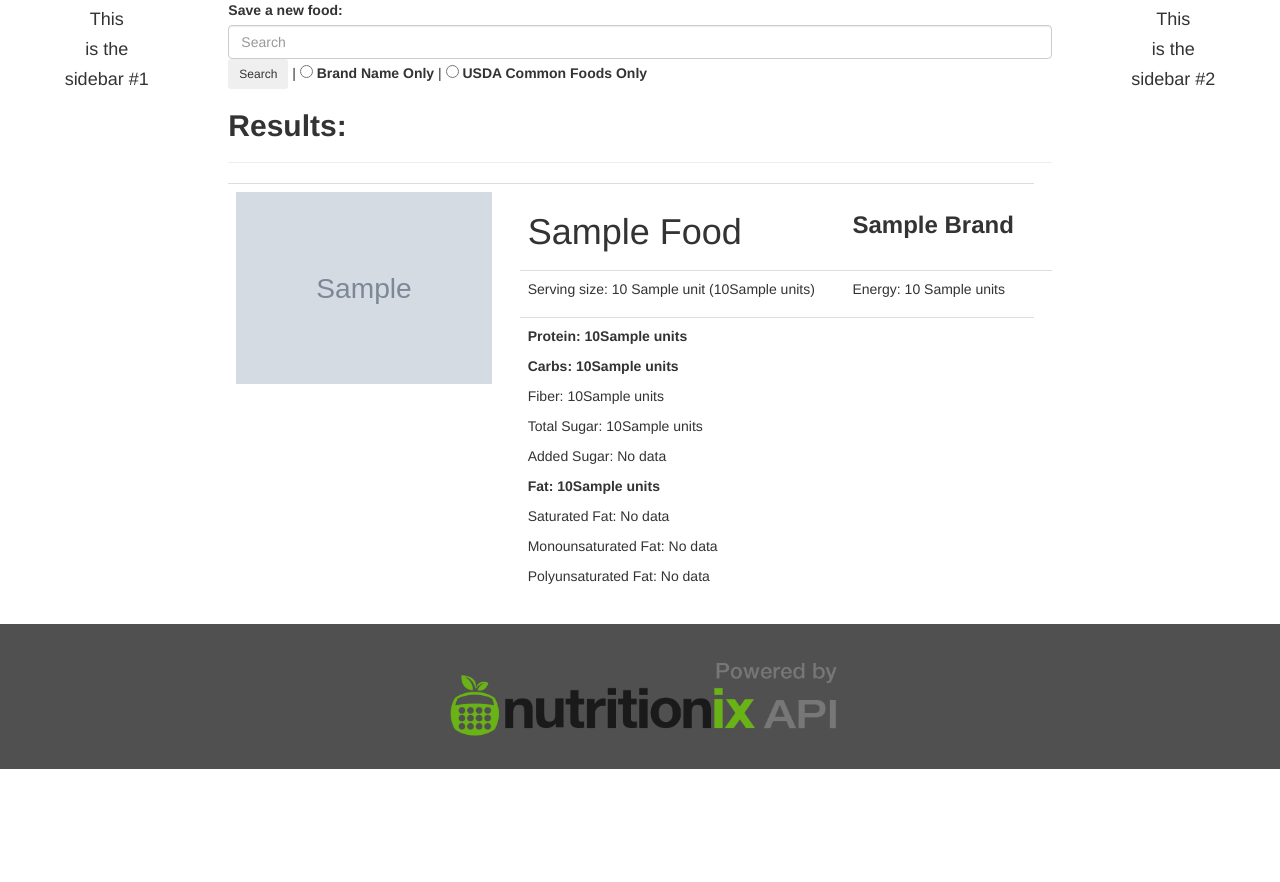
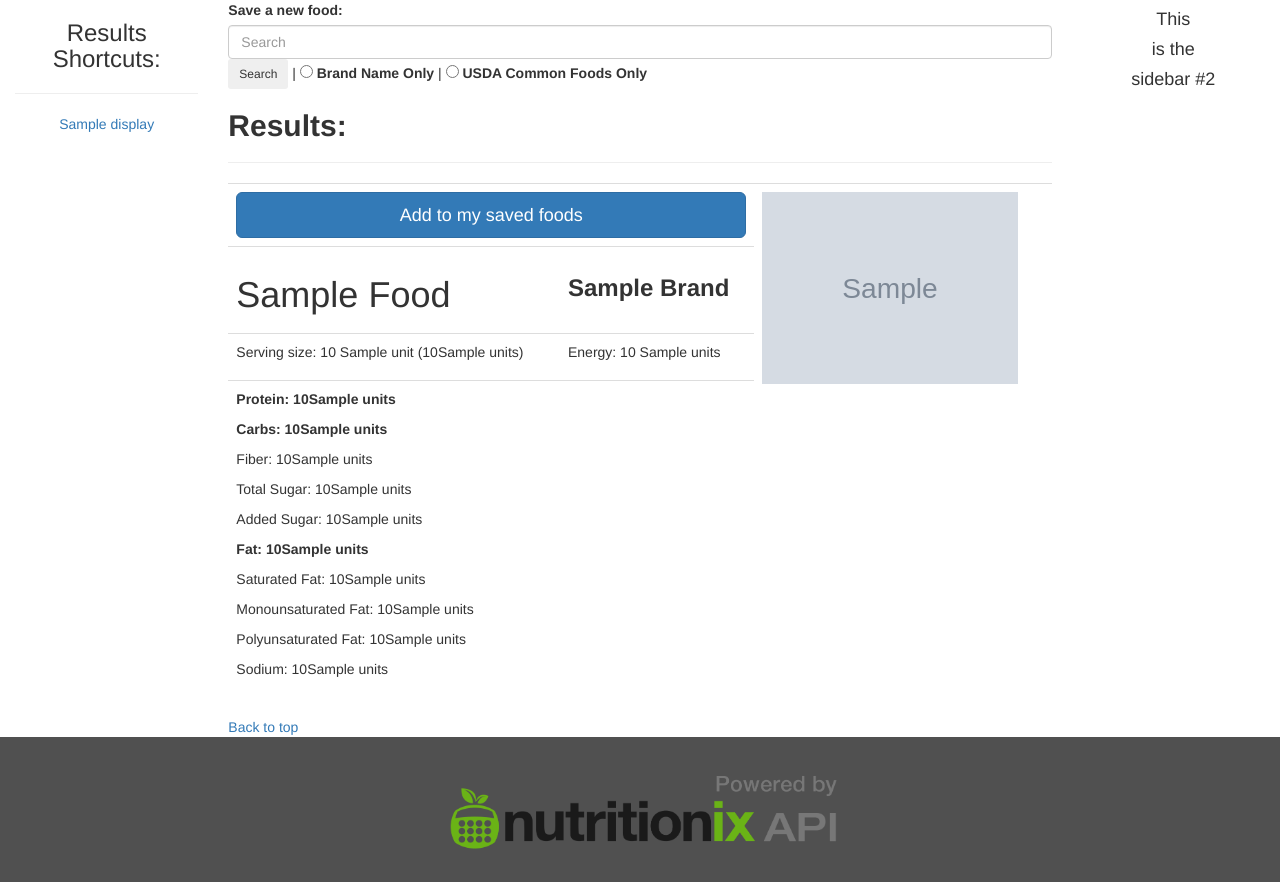
Before and after one commit to Elijah-Piper/Diet-on-Rails, a Django app: template DietOnRails/tracker/templates/add_saved_food.html in a window 1280 px wide. Shown: the part 52-934 px from the top of the page. Before the commit the page ends 821 px from the top, so only its background shows below. Run offline with Django 3.2, Linux system fonts and the light colour scheme; tables that the repository leaves empty hold one stand-in row (values such as "Sample post"); the template is opened without the code that fills it: values that come from a table or form of the project are taken from there, most other values are stand-ins (such as "Sample title", 1, 10 or a date in 2020); grey boxes marked "Sample" are stand-in pictures; some libraries are stand-ins or nearby versions.

Commit message:
Added Result shortcut links to left sidebar

```diff
--- a/DietOnRails/tracker/templates/add_saved_food.html
+++ b/DietOnRails/tracker/templates/add_saved_food.html
@@ -1,6 +1,18 @@
 {% extends "base.html" %}
 
 {% block title %}{{ block.super }} - Add Food{% endblock %}
+
+{% block sidebar_left %}
+	<h3>Results Shortcuts:</h3>
+	{% if shortcut_ids %}
+		{% for id, display in shortcut_ids.items %}
+		<hr>
+			<a href="#{{ id }}">{{ display }}</a>
+		{% endfor %}
+	{% else %}
+		<p>There are no results.</p>
+	{% endif %}
+{% endblock %}
 
 {% block content %}
 	<form method="POST">
@@ -8,7 +20,10 @@
 		<table>
 			<tr>
 				{{ form.query.label_tag }}
-				{{ form.query }}
+				<!-- link for returning to top of page from bottom -->
+				<a id="top">
+					{{ form.query }}
+				</a>
 				<button class="btn btn-unique btn-rounded btn-sm my-0" type="submit">Search</button>
 				{% for radio in form.food_type %}
 					| {{ radio }}
@@ -23,11 +38,15 @@
 		{% for food, description in results.items %}
 			<table class="table">
 				<!-- Top line of each search result -->
+				<td colspan=3>
+					<a class="btn btn-primary btn-lg btn-block" role="button" href="">Add to my saved foods</a>
 				<td rowspan=6>
-						<img src="{{ description.image.url }}" alt="food img" style="width:20vw; height:auto;">
+					<img src="{{ description.image.url }}" alt="food img" style="width:20vw; height:auto;">
 				</td>
 				<tr>
 					<hr>
+					<!-- Link desitnation for search result shortcuts -->
+					<a id="{{ food }}">
 					<td>
 						<h1>{{ food|title }}</h1>
 					</td>
@@ -40,6 +59,7 @@
 							<h4><strong>USDA Common Food</strong></h4>
 						</td>
 					{% endif %}
+					</a>
 				</tr>
 				<tr>
 					<td>
@@ -48,7 +68,6 @@
 					<td>
 						<p>Energy: {{ description.energy.qty }} {{ description.energy.units }}</p>
 					</td>
-					<td>
 				</tr>
 				<tr>
 					<td>
@@ -56,26 +75,31 @@
 						<p><strong>Carbs: {{ description.carbohydrate.qty }}{{ description.carbohydrate.units }}</strong></p>
 						<p>Fiber: {{ description.fiber.qty }}{{ description.fiber.units }}</p>
 						<p>Total Sugar: {{ description.sugar.qty }}{{ description.sugar.units }}</p>
-						{% if a_sugar in description %}
+						{% if description.a_sugar %}
 							<p>Added Sugar: {{ description.a_sugar.qty }}{{ description.a_sugar.units }}</p>
 						{% else %}
 							<p>Added Sugar: No data</p>
 						{% endif %}
 						<p><strong>Fat: {{ description.fat.qty }}{{ description.fat.units }}</strong></p>
-						{% if saturated in description %}
+						{% if description.saturated %}
 							<p>Saturated Fat: {{ description.saturated.qty }}{{ description.saturated.units }}</p>
 						{% else %}
 							<p>Saturated Fat: No data</p>
 						{% endif %}
-						{% if monounsaturated in description %}
+						{% if description.monounsaturated %}
 							<p>Monounsaturated Fat: {{ description.monounsaturated.qty }}{{ description.monounsaturated.units }}</p>
 						{% else %}
 							<p>Monounsaturated Fat: No data</p>
 						{% endif %}
-						{% if polyunsaturated in description %}
+						{% if description.polyunsaturated %}
 							<p>Polyunsaturated Fat: {{ description.polyunsaturated.qty }}{{ description.polyunsaturated.units }}</p>
 						{% else %}
 							<p>Polyunsaturated Fat: No data</p>
+						{% endif %}
+						{% if description.sodium %}
+							<p>Sodium: {{ description.sodium.qty }}{{ description.sodium.units }}</p>
+						{% else %}
+							<p>Sodium: No data</p>
 						{% endif %}
 					</td>
 					<td>
@@ -86,8 +110,11 @@
 							{% endif %}
 						{% endfor %}
 					</td>
+				</tr>
 			</table>
 		{% endfor %}
+		<!-- Return to top link at the bottom of the page -->
+		<a href="#top">Back to top</a>
 	{% endif %}
 
 {% endblock %}
```
